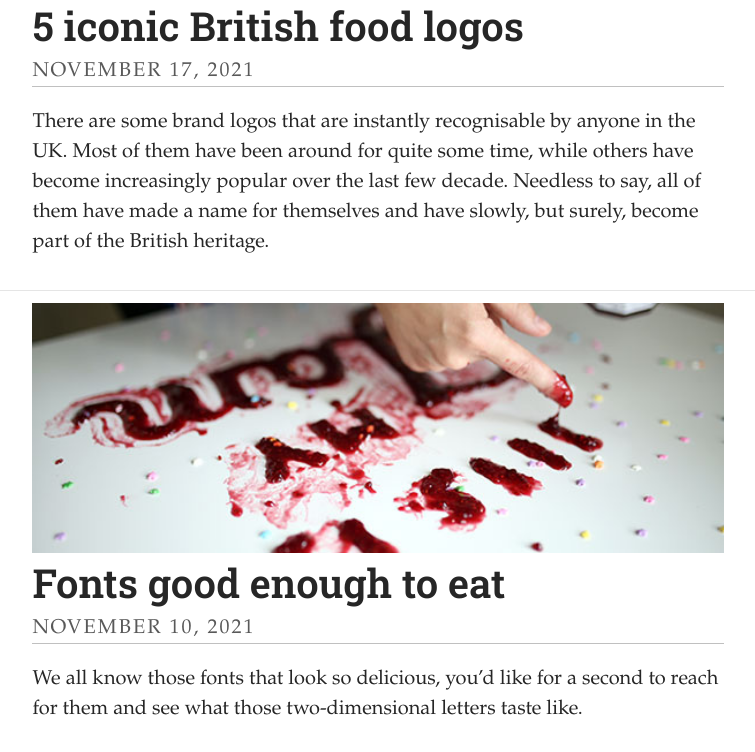
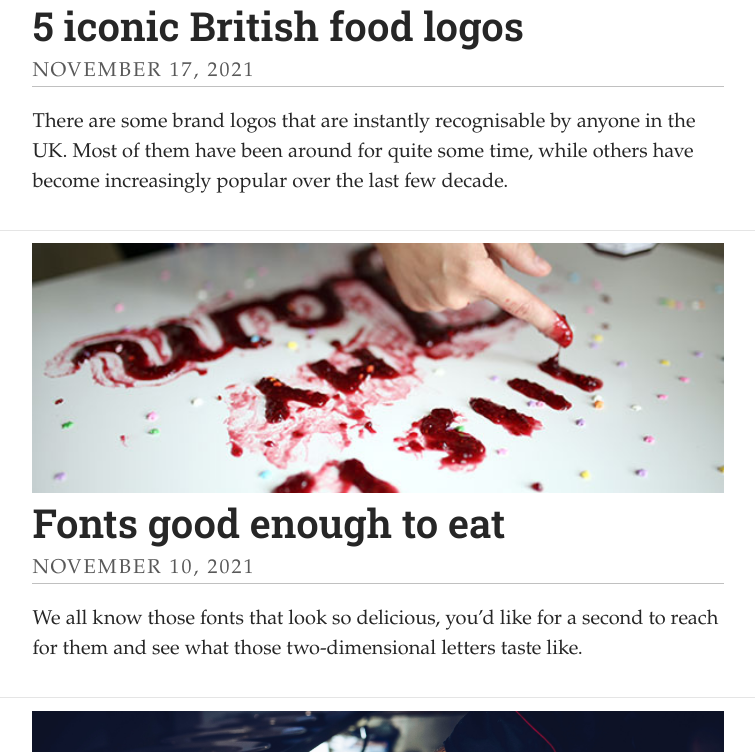
Before and after one commit to DianaMiu/typographymodule, a Jekyll site: the page built from index.html, in a window 1280 px wide and 900 px high, scrolled down 687 px, cut to the strip 148-900 px from the top of the window. Shown: the whole strip, without its empty margins (262-1017 px from the left). Built offline with Jekyll 4.4.1, drawn with Linux system fonts in a browser that asks for light colours; some web fonts are replaced; the list of posts is cut into pages by our own code; some of the changed lines change nothing that is shown.

Commit message:
Update Post “2021-11-17-5-iconic-british-food-logos”

```diff
--- a/_posts/2021-11-17-5-iconic-british-food-logos.md
+++ b/_posts/2021-11-17-5-iconic-british-food-logos.md
@@ -6,8 +6,7 @@
 title_color: "#ffffff"
 comments: false
 ---
-There are some brand logos that are instantly recognisable by anyone in the UK. Most of them have been around for quite some time, while others have become increasingly popular over the last few decade. Needless to say, all of them have made a name for themselves and have slowly, but surely, become part of the British heritage.
-
+There are some brand logos that are instantly recognisable by anyone in the UK. Most of them have been around for quite some time, while others have become increasingly popular over the last few decade.
 
 Here are the TOP 5 most recognisable British food logos:
 
@@ -60,5 +59,7 @@
 More importantly, it’s a symbol of market dominance; Twinings was singlehandedly responsible for making tea not only the quintessential British drink, but also a worldwide sensation.
 As it turned out, a simple wordmark was more than sufﬁcient to carry the powerful Twinings name around the whole world. And that’s a good lesson on the power of simplicity and good branding.
 
-*These logos have, in one way or another, revolutionized the food typography world at its time.
-It is therefore of no surprise that these iconic logos have become a symbol of English branding. After all, Britain loves its food.*
+*These logos have, in one way or another, revolutionized the food typography world at its time.*
+
+All of them have made a name for themselves and have slowly, but surely, become part of the British heritage.
+*After all, Britain loves its food.*
```
